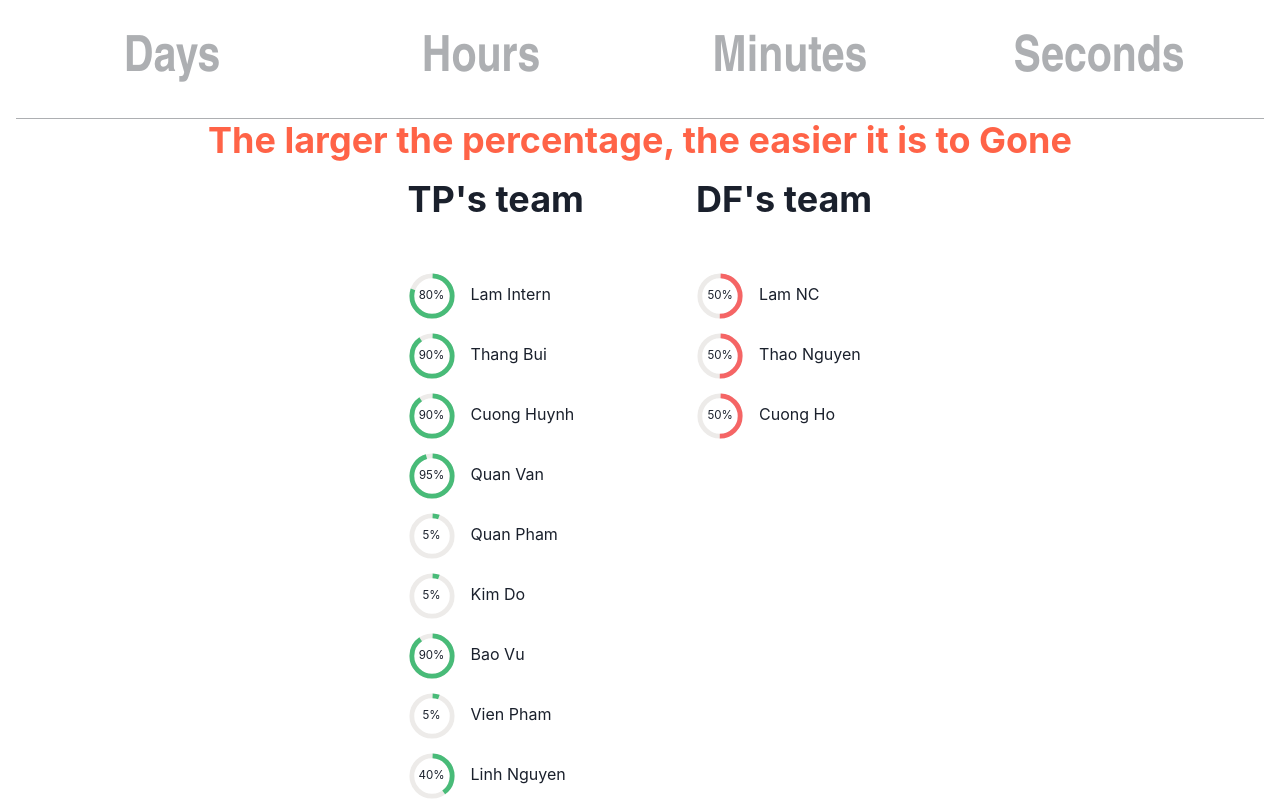
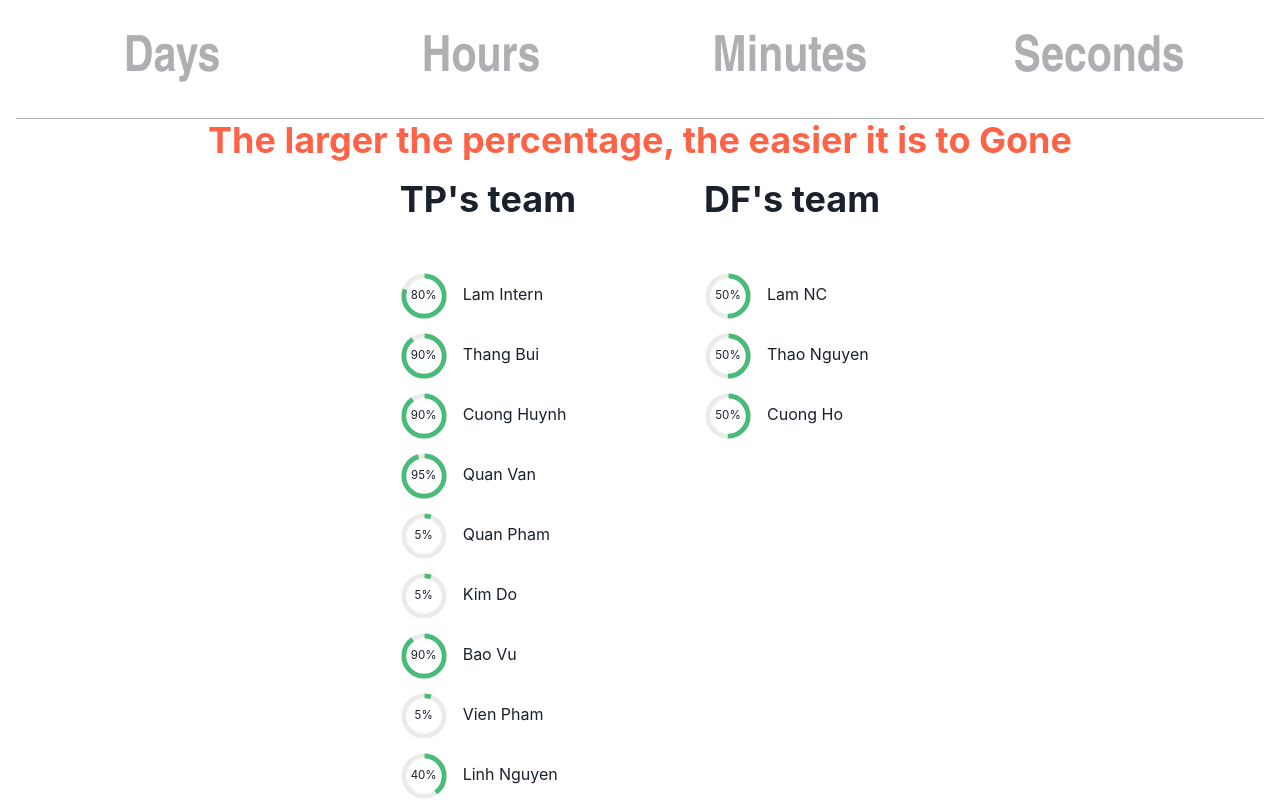
Before and after one commit to lamkn06/todos, a React (Create React App) app: page / in a window 1280 px wide. Shown: the part 488-1288 px from the top of the page. Built offline with nearby package versions, Linux system fonts and the light colour scheme.

Commit message:
refactor: Convert hard-coded list items to dynamic array

```diff
--- a/src/pages/index.tsx
+++ b/src/pages/index.tsx
@@ -15,6 +15,68 @@ import {
 import Countdown from "react-countdown";
 
 const MainPage = () => {
+  const dataflowNFQContractors = [
+    {
+      name: "True Profile",
+      label: "TP's team",
+      members: [
+        {
+          name: "Lam Intern",
+          riskPercentage: 80,
+        },
+        {
+          name: "Thang Bui",
+          riskPercentage: 90,
+        },
+        {
+          name: "Cuong Huynh",
+          riskPercentage: 90,
+        },
+        {
+          name: "Quan Van",
+          riskPercentage: 95,
+        },
+        {
+          name: "Quan Pham",
+          riskPercentage: 5,
+        },
+        {
+          name: "Kim Do",
+          riskPercentage: 5,
+        },
+        {
+          name: "Bao Vu",
+          riskPercentage: 90,
+        },
+        {
+          name: "Vien Pham",
+          riskPercentage: 5,
+        },
+        {
+          name: "Linh Nguyen",
+          riskPercentage: 40,
+        },
+      ],
+    },
+    {
+      name: "Digiflow",
+      label: "DF's team",
+      members: [
+        {
+          name: "Lam NC",
+          riskPercentage: 50,
+        },
+        {
+          name: "Thao Nguyen",
+          riskPercentage: 50,
+        },
+        {
+          name: "Cuong Ho",
+          riskPercentage: 50,
+        },
+      ],
+    },
+  ];
   return (
     <>
       <VStack p={10}>
@@ -104,138 +166,28 @@ const MainPage = () => {
         <Heading mb={4} color="tomato">
           The larger the percentage, the easier it is to Gone
         </Heading>
-        <Grid templateColumns="repeat(5, 1fr)" gap={4}>
-          <GridItem colSpan={2}>
-            <Heading mb={4}>TP's team</Heading>
+        <Grid templateColumns="repeat(2, 1fr)" gap={32}>
+          {dataflowNFQContractors.map((team) => (
+            <GridItem>
+              <Heading mb={4}>{team.label}</Heading>
               <List spacing={3} marginTop={"50px"}>
-              <ListItem>
+                {team.members.map((member, i) => (
+                  <ListItem key={`team-member-${member.name}-${i}`}>
                     <CircularProgress
-                  value={80}
+                      value={member.riskPercentage}
                   color="green.400"
                       marginRight={"15px"}
                     >
-                  <CircularProgressLabel>80%</CircularProgressLabel>
+                      <CircularProgressLabel>
+                        {member.riskPercentage}%
+                      </CircularProgressLabel>
                     </CircularProgress>
-                Lam Intern
+                    {member.name}
                   </ListItem>
-              <ListItem>
-                <CircularProgress
-                  value={90}
-                  color="green.400"
-                  marginRight={"15px"}
-                >
-                  <CircularProgressLabel>90%</CircularProgressLabel>
-                </CircularProgress>
-                Thang Bui
-              </ListItem>
-              <ListItem>
-                <CircularProgress
-                  value={90}
-                  color="green.400"
-                  marginRight={"15px"}
-                >
-                  <CircularProgressLabel>90%</CircularProgressLabel>
-                </CircularProgress>
-                Cuong Huynh
-              </ListItem>
-              <ListItem>
-                <CircularProgress
-                  value={95}
-                  color="green.400"
-                  marginRight={"15px"}
-                >
-                  <CircularProgressLabel>95%</CircularProgressLabel>
-                </CircularProgress>
-                Quan Van
-              </ListItem>
-              <ListItem>
-                <CircularProgress
-                  value={5}
-                  color="green.400"
-                  marginRight={"15px"}
-                >
-                  <CircularProgressLabel>5%</CircularProgressLabel>
-                </CircularProgress>
-                Quan Pham
-              </ListItem>
-              <ListItem>
-                <CircularProgress
-                  value={5}
-                  color="green.400"
-                  marginRight={"15px"}
-                >
-                  <CircularProgressLabel>5%</CircularProgressLabel>
-                </CircularProgress>
-                Kim Do
-              </ListItem>
-              <ListItem>
-                <CircularProgress
-                  value={90}
-                  color="green.400"
-                  marginRight={"15px"}
-                >
-                  <CircularProgressLabel>90%</CircularProgressLabel>
-                </CircularProgress>
-                Bao Vu
-              </ListItem>
-              <ListItem>
-                <CircularProgress
-                  value={5}
-                  color="green.400"
-                  marginRight={"15px"}
-                >
-                  <CircularProgressLabel>5%</CircularProgressLabel>
-                </CircularProgress>
-                Vien Pham
-              </ListItem>
-              <ListItem>
-                <CircularProgress
-                  value={40}
-                  color="green.400"
-                  marginRight={"15px"}
-                >
-                  <CircularProgressLabel>40%</CircularProgressLabel>
-                </CircularProgress>
-                Linh Nguyen
-              </ListItem>
+                ))}
               </List>
             </GridItem>
-          <GridItem colStart={4} colEnd={6} h="10">
-            <Heading mb={4}>DF's team</Heading>
-            <List spacing={3} marginTop={"50px"}>
-              <ListItem>
-                <CircularProgress
-                  value={50}
-                  color="red.400"
-                  marginRight={"15px"}
-                >
-                  <CircularProgressLabel>50%</CircularProgressLabel>
-                </CircularProgress>
-                Lam NC
-              </ListItem>
-
-              <ListItem>
-                <CircularProgress
-                  value={50}
-                  color="red.400"
-                  marginRight={"15px"}
-                >
-                  <CircularProgressLabel>50%</CircularProgressLabel>
-                </CircularProgress>
-                Thao Nguyen
-              </ListItem>
-              <ListItem>
-                <CircularProgress
-                  value={50}
-                  color="red.400"
-                  marginRight={"15px"}
-                >
-                  <CircularProgressLabel>50%</CircularProgressLabel>
-                </CircularProgress>
-                Cuong Ho
-              </ListItem>
-            </List>
-          </GridItem>
+          ))}
         </Grid>
       </Container>
     </>
```
Also changed, not shown: src/setupTests.ts (+1 -1 lines), .eslintrc.js, 1 other file (tests, documents, lock files or other folders). Lines whose indentation alone changed are shown as unchanged.
